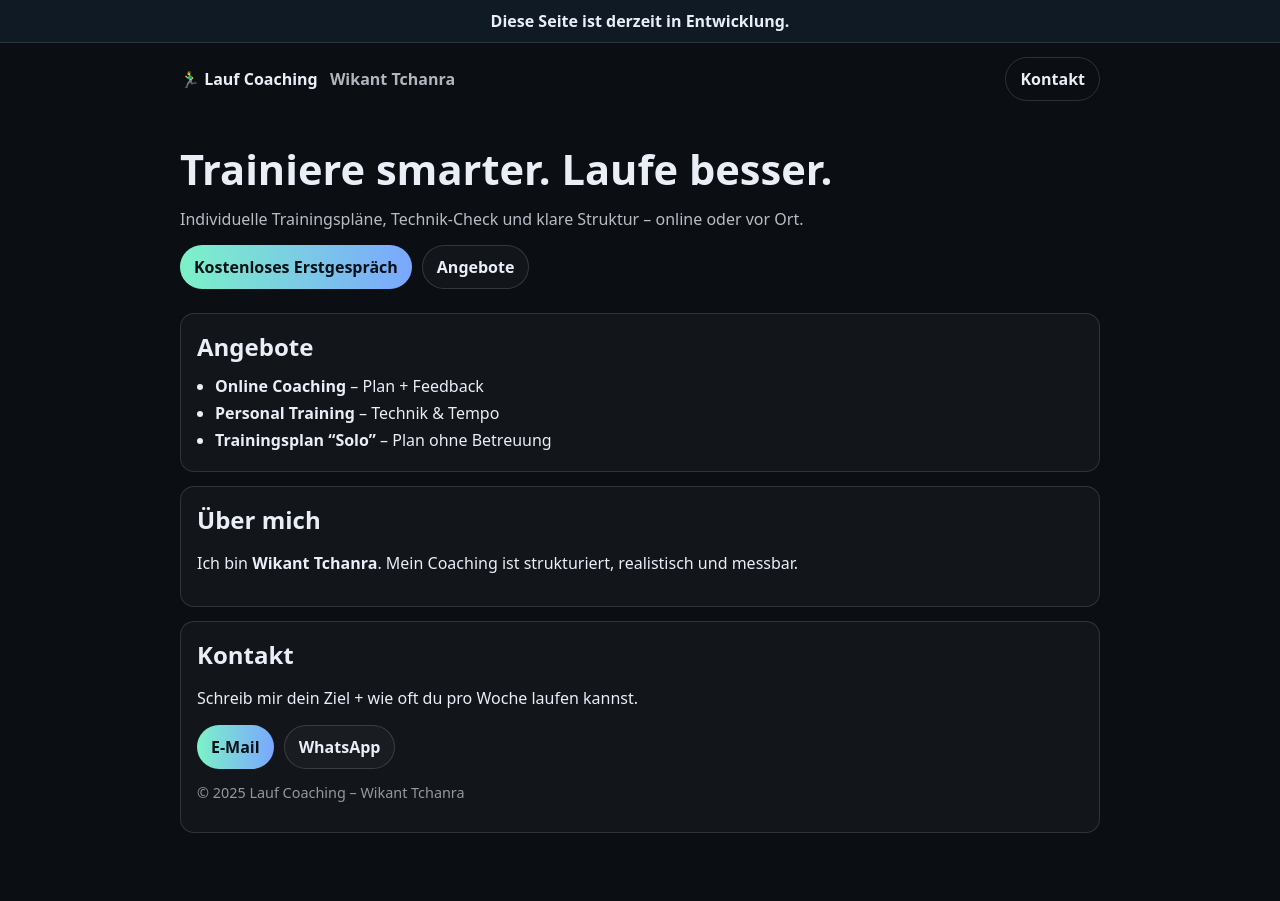
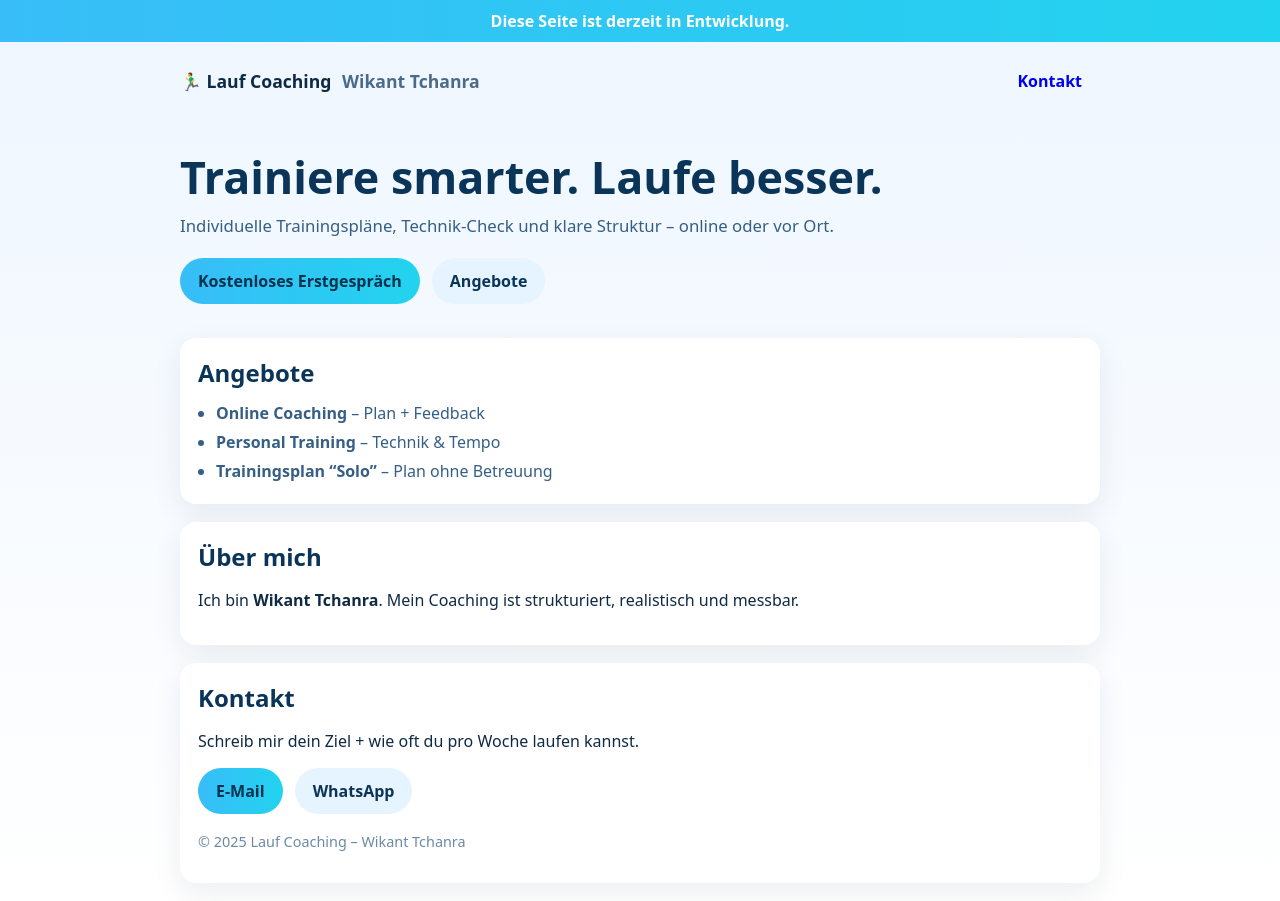
Before and after one commit to Steven12312/lauf-coaching, a plain HTML site: page index.html in a window 1280 px wide. Before the commit the page ends 847 px from the top, so only its background shows below. Drawn offline with Linux system fonts and the light colour scheme.

Commit message:
style.css aktualisieren

```diff
--- a/style.css
+++ b/style.css
@@ -1,54 +1,131 @@
-*{box-sizing:border-box}
-body{
-  margin:0;
+* { box-sizing: border-box; }
+
+body {
+  margin: 0;
   font-family: system-ui, -apple-system, Segoe UI, Roboto, Arial, sans-serif;
-  background:#0b0f14;
-  color:#e9eef7;
+  background: linear-gradient(180deg, #eef6ff, #ffffff);
+  color: #0f2a44;
 }
-.wrap{width:min(920px, 92vw); margin:0 auto}
-.devbar{
-  position:sticky; top:0; z-index:10;
-  padding:10px 12px;
-  background:#101a25;
-  border-bottom:1px solid rgba(255,255,255,.12);
-  text-align:center;
-  font-weight:600;
+
+/* Layout */
+.wrap {
+  width: min(920px, 92vw);
+  margin: 0 auto;
 }
-.header{
-  display:flex; justify-content:space-between; align-items:center;
-  padding:14px 0;
+
+/* Entwicklungsbanner */
+.devbar {
+  position: sticky;
+  top: 0;
+  z-index: 10;
+  padding: 10px 12px;
+  background: linear-gradient(90deg, #38bdf8, #22d3ee);
+  color: #ffffff;
+  font-weight: 700;
+  text-align: center;
 }
-.brand{font-weight:800}
-.brand span{font-weight:600; color:rgba(233,238,247,.75); margin-left:8px}
-.hero{padding:26px 0 10px}
-.hero h1{margin:0 0 10px; font-size:clamp(1.8rem, 5vw, 2.6rem)}
-.hero p{margin:0 0 14px; color:rgba(233,238,247,.78); line-height:1.5}
-.actions{display:flex; gap:10px; flex-wrap:wrap}
 
-.box{
-  margin:14px 0;
-  padding:16px;
-  border:1px solid rgba(255,255,255,.12);
-  border-radius:14px;
-  background:rgba(255,255,255,.03);
+/* Header */
+.header {
+  display: flex;
+  justify-content: space-between;
+  align-items: center;
+  padding: 16px 0;
 }
-h2{margin:0 0 10px}
-ul{margin:0; padding-left:18px; line-height:1.7}
-.small{color:rgba(233,238,247,.6); font-size:.9rem}
 
-.btn{
-  display:inline-flex; align-items:center; justify-content:center;
-  padding:10px 14px;
-  border-radius:999px;
-  border:1px solid rgba(255,255,255,.14);
-  text-decoration:none;
-  color:#e9eef7;
-  font-weight:700;
+.brand {
+  font-weight: 900;
+  font-size: 1.1rem;
 }
-.btn.primary{
-  background:linear-gradient(90deg,#7cf2c8,#7aa7ff);
-  color:#071015;
-  border:0;
+
+.brand span {
+  font-weight: 600;
+  color: #4b6b88;
+  margin-left: 6px;
 }
-.btn.ghost{background:rgba(255,255,255,.03)}
-.contact{display:flex; gap:10px; flex-wrap:wrap}
+
+/* Hero */
+.hero {
+  padding: 32px 0 16px;
+}
+
+.hero h1 {
+  margin: 0 0 12px;
+  font-size: clamp(2rem, 5vw, 2.8rem);
+  line-height: 1.1;
+  color: #0b3558;
+}
+
+.hero p {
+  margin: 0 0 18px;
+  font-size: 1.05rem;
+  line-height: 1.6;
+  color: #355f85;
+}
+
+.actions {
+  display: flex;
+  gap: 12px;
+  flex-wrap: wrap;
+}
+
+/* Boxen / Sections */
+.box {
+  margin: 18px 0;
+  padding: 18px;
+  background: #ffffff;
+  border-radius: 16px;
+  box-shadow: 0 10px 30px rgba(15, 42, 68, 0.08);
+}
+
+h2 {
+  margin: 0 0 10px;
+  color: #0b3558;
+}
+
+/* Listen */
+ul {
+  margin: 0;
+  padding-left: 18px;
+  line-height: 1.8;
+  color: #355f85;
+}
+
+/* Buttons */
+.btn {
+  display: inline-flex;
+  align-items: center;
+  justify-content: center;
+  padding: 12px 18px;
+  border-radius: 999px;
+  font-weight: 800;
+  text-decoration: none;
+  border: none;
+  cursor: pointer;
+}
+
+/* Haupt-CTA */
+.btn.primary {
+  background: linear-gradient(90deg, #38bdf8, #22d3ee);
+  color: #00324f;
+}
+
+/* Sekundär */
+.btn.ghost {
+  background: #e6f4ff;
+  color: #0b3558;
+}
+
+/* Kontakt */
+.contact {
+  display: flex;
+  gap: 12px;
+  flex-wrap: wrap;
+}
+
+/* Footer Text */
+.small {
+  margin-top: 18px;
+  font-size: 0.9rem;
+  color: #6b8aa6;
+}
```
